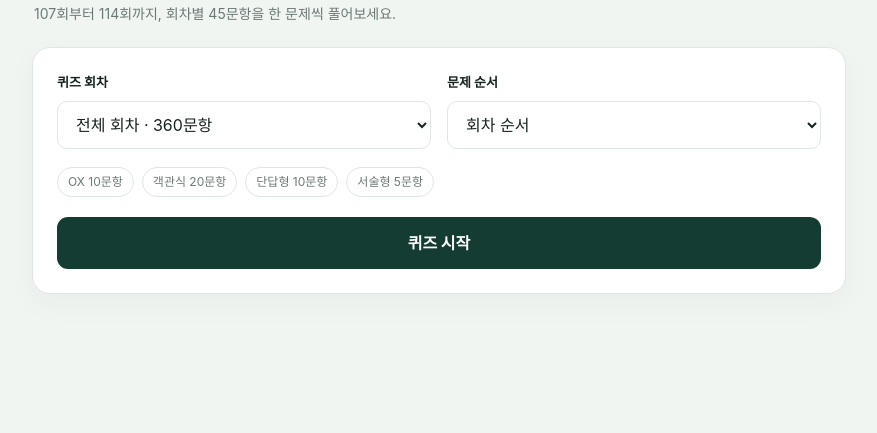
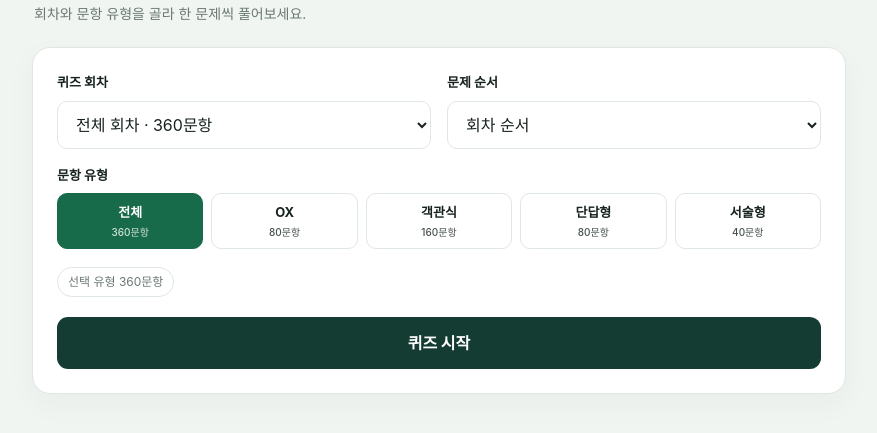
Before and after one commit to shaedow1/bnk_somae, a plain HTML site: page suntae/index.html in a window 1280 px wide. Shown: the part 103-536 px from the top of the page, without its empty margins (201-1078 px from the left). Drawn offline with Linux system fonts and the light colour scheme; no server answers.

Commit message:
Add question type filters to receiving quiz

```diff
--- a/suntae/index.html
+++ b/suntae/index.html
@@ -13,6 +13,7 @@
   h1{margin:4px 0 3px;font-size:clamp(24px,5vw,34px);line-height:1.25;letter-spacing:-.04em}.subtitle{margin:0;color:var(--muted);font-size:14px}
   .panel{background:var(--paper);border:1px solid var(--line);border-radius:18px;box-shadow:0 10px 30px #193d2b0a;padding:24px}
   .setup-grid{display:grid;grid-template-columns:1fr 1fr;gap:16px}.field label{display:block;margin-bottom:7px;font-size:13px;font-weight:750}.field select{width:100%;padding:12px 14px;border:1px solid var(--line);border-radius:10px;background:#fff;color:var(--ink)}
+  .field.full{grid-column:1/-1}.type-buttons{display:grid;grid-template-columns:repeat(5,1fr);gap:8px}.type-button{min-height:44px;padding:8px 6px;border:1px solid var(--line);border-radius:10px;background:#fff;color:var(--ink);font-size:13px;font-weight:750}.type-button.selected{border-color:var(--green);background:var(--green);color:#fff}.type-button small{display:block;font-size:10px;font-weight:500;opacity:.8}
   .button{border:0;border-radius:11px;padding:13px 18px;font-weight:800}.primary{background:var(--deep);color:white}.secondary{border:1px solid var(--line);background:#fff;color:var(--ink)}.start{width:100%;margin-top:20px}
   .counts{display:flex;flex-wrap:wrap;gap:8px;margin-top:18px}.pill{border:1px solid var(--line);border-radius:999px;padding:4px 10px;color:var(--muted);font-size:12px}
   .topline{display:flex;align-items:center;gap:10px;margin-bottom:16px}.tag{border-radius:999px;background:#e8f2ed;color:var(--green);padding:4px 10px;font-size:12px;font-weight:800}.tag.type{background:#f3eee2;color:#76571e}.counter{margin-left:auto;color:var(--muted);font-size:13px;font-variant-numeric:tabular-nums}
@@ -22,15 +23,15 @@
   .subjective{display:grid;gap:12px}.subjective textarea{width:100%;min-height:110px;resize:vertical;padding:12px 14px;border:1px solid var(--line);border-radius:11px;font:inherit}.answerbox{white-space:pre-wrap;border:1px solid #cddfd3;border-radius:12px;background:#f3faf5;padding:15px}.answer-label{font-size:12px;font-weight:850;color:var(--green);margin-bottom:5px}.reference{margin-top:8px;color:var(--muted);font-size:12px}
   .feedback{margin-top:16px;padding:14px 15px;border-radius:12px;background:#f4f7f5;border:1px solid var(--line)}.feedback strong{display:block;margin-bottom:4px}.feedback p{margin:5px 0 0;white-space:pre-wrap}.rating{display:flex;gap:9px;margin-top:12px}.rating button{flex:1}.nav{display:flex;gap:10px;margin-top:18px}.nav button{flex:1}.hidden{display:none!important}.end{text-align:center}.score{font-size:38px;font-weight:900;color:var(--green);line-height:1.25;margin:8px}.end p{color:var(--muted)}
   .nav .home-button{flex:0 0 auto}.comments{border-top:1px solid var(--line);margin-top:22px;padding-top:17px}.comments h3{font-size:15px;margin:0 0 10px}.comment-count{font-size:12px;color:var(--muted);font-weight:500}.comment{padding:10px 12px;background:#f6f8f6;border-radius:10px;margin:7px 0}.comment-meta{font-size:12px;color:var(--muted);margin-bottom:3px}.comment-text{white-space:pre-wrap;font-size:14px}.comment-empty,.comment-note{font-size:12px;color:var(--muted)}.comment-form{display:grid;gap:8px;margin-top:12px}.comment-form input,.comment-form textarea{width:100%;padding:10px 12px;border:1px solid var(--line);border-radius:9px;font:inherit}.comment-form textarea{min-height:72px;resize:vertical}.comment-form button{justify-self:end}.wrong-list{margin-top:18px;text-align:left}.wrong-item{border-top:1px solid var(--line);padding:14px 0}.wrong-item h3{font-size:14px;margin:0 0 6px}.wrong-item p{white-space:pre-wrap;margin:4px 0;font-size:13px}.wrong-item .answer{color:var(--green);font-weight:700}
-  @media(max-width:600px){.shell{padding:20px 13px 42px}.panel{padding:19px 16px}.setup-grid{grid-template-columns:1fr}.question{font-size:17px}.topline{gap:6px}.tag{padding:4px 8px}}
+  @media(max-width:600px){.shell{padding:20px 13px 42px}.panel{padding:19px 16px}.setup-grid{grid-template-columns:1fr}.field.full{grid-column:auto}.type-buttons{gap:5px}.type-button{padding:7px 2px;font-size:11px}.question{font-size:17px}.topline{gap:6px}.tag{padding:4px 8px}}
 </style>
 </head>
 <body>
 <main class="shell">
-  <header><div class="eyebrow">BNK · 수신</div><h1>기초업무평가 문제은행</h1><p class="subtitle">107회부터 114회까지, 회차별 45문항을 한 문제씩 풀어보세요.</p></header>
+  <header><div class="eyebrow">BNK · 수신</div><h1>기초업무평가 문제은행</h1><p class="subtitle">회차와 문항 유형을 골라 한 문제씩 풀어보세요.</p></header>
   <section id="setup" class="panel">
-    <div class="setup-grid"><div class="field"><label for="exam">퀴즈 회차</label><select id="exam"><option value="all">전체 회차 · 360문항</option></select></div><div class="field"><label for="order">문제 순서</label><select id="order"><option value="sequential">회차 순서</option><option value="shuffle">무작위 순서</option></select></div></div>
-    <div class="counts"><span class="pill">OX 10문항</span><span class="pill">객관식 20문항</span><span class="pill">단답형 10문항</span><span class="pill">서술형 5문항</span></div>
+    <div class="setup-grid"><div class="field"><label for="exam">퀴즈 회차</label><select id="exam"><option value="all">전체 회차 · 360문항</option></select></div><div class="field"><label for="order">문제 순서</label><select id="order"><option value="sequential">회차 순서</option><option value="shuffle">무작위 순서</option></select></div><div class="field full"><label>문항 유형</label><div id="type-buttons" class="type-buttons"><button class="type-button selected" data-type="all" aria-pressed="true">전체</button><button class="type-button" data-type="ox" aria-pressed="false">OX</button><button class="type-button" data-type="mc" aria-pressed="false">객관식</button><button class="type-button" data-type="fill" aria-pressed="false">단답형</button><button class="type-button" data-type="essay" aria-pressed="false">서술형</button></div></div></div>
+    <div id="type-counts" class="counts"></div>
     <button id="start" class="button primary start">퀴즈 시작</button>
   </section>
   <section id="quiz" class="panel hidden" aria-live="polite">
@@ -45,7 +46,7 @@
   <section id="end" class="panel end hidden"><div class="eyebrow">완료</div><div id="score" class="score"></div><p id="score-detail"></p><button id="wrong-toggle" class="button secondary">틀린 문제 보기</button> <button id="again" class="button primary">다시 풀기</button> <button id="home" class="button secondary">처음으로</button><div id="wrong-list" class="wrong-list hidden"></div></section>
 </main>
 <script>
-const $=id=>document.getElementById(id);let bank=[],pool=[],index=0,marks=new Map(),comments={},commentsReady=false,commentsAvailable=false;
+const $=id=>document.getElementById(id);let bank=[],pool=[],index=0,marks=new Map(),comments={},commentsReady=false,commentsAvailable=false,selectedType="all";
 const typeNames={ox:"OX",mc:"객관식",fill:"단답형",essay:"서술형"};
 const key=q=>`${q.exam}-${q.n}`;
 function setText(el,value){el.textContent=value??""}
@@ -53,11 +54,13 @@ async function init(){
   const basePath=location.pathname.replace(/\/index\.html$/i,"").replace(/\/?$/, "/");
   const response=await fetch(`${basePath}questions.json`);if(!response.ok)throw new Error(`문제은행 파일을 불러오지 못했습니다. (${response.status})`);bank=await response.json();
   [...new Set(bank.map(q=>q.exam))].sort((a,b)=>a-b).forEach(exam=>{const option=document.createElement("option");option.value=exam;option.textContent=`제${exam}회 · 45문항`;$("exam").append(option)});
-  $("start").addEventListener("click",start);$("prev").addEventListener("click",()=>move(-1));$("next").addEventListener("click",()=>move(1));$("again").addEventListener("click",start);$("home").addEventListener("click",home);$("home-during").addEventListener("click",home);$("wrong-toggle").addEventListener("click",toggleWrong);$("comment-send").addEventListener("click",sendComment);
+  $("start").addEventListener("click",start);$("prev").addEventListener("click",()=>move(-1));$("next").addEventListener("click",()=>move(1));$("again").addEventListener("click",start);$("home").addEventListener("click",home);$("home-during").addEventListener("click",home);$("wrong-toggle").addEventListener("click",toggleWrong);$("comment-send").addEventListener("click",sendComment);$("exam").addEventListener("change",updateTypeCounts);
+  document.querySelectorAll(".type-button").forEach(button=>button.addEventListener("click",()=>{selectedType=button.dataset.type;document.querySelectorAll(".type-button").forEach(item=>{const active=item===button;item.classList.toggle("selected",active);item.setAttribute("aria-pressed",String(active))});updateTypeCounts()}));updateTypeCounts();
   try{$("comment-name").value=localStorage.getItem("suntae-comment-name")||""}catch{}
   loadComments();
 }
-function start(){const selected=$("exam").value;pool=bank.filter(q=>selected==="all"||q.exam===Number(selected));if($("order").value==="shuffle")pool=pool.slice().sort(()=>Math.random()-.5);index=0;marks=new Map();$("setup").classList.add("hidden");$("end").classList.add("hidden");$("quiz").classList.remove("hidden");render()}
+function updateTypeCounts(){const exam=$("exam").value,scope=bank.filter(q=>exam==="all"||q.exam===Number(exam)),counts={all:scope.length,ox:0,mc:0,fill:0,essay:0};scope.forEach(q=>counts[q.type]++);document.querySelectorAll(".type-button").forEach(button=>{const type=button.dataset.type,label=type==="all"?"전체":typeNames[type];button.replaceChildren(document.createTextNode(label));const small=document.createElement("small");small.textContent=`${counts[type]}문항`;button.append(small)});setText($("type-counts"),"");const pill=document.createElement("span");pill.className="pill";pill.textContent=`선택 유형 ${counts[selectedType]}문항`;$("type-counts").append(pill)}
+function start(){const selected=$("exam").value;pool=bank.filter(q=>(selected==="all"||q.exam===Number(selected))&&(selectedType==="all"||q.type===selectedType));if($("order").value==="shuffle")pool=pool.slice().sort(()=>Math.random()-.5);index=0;marks=new Map();$("setup").classList.add("hidden");$("end").classList.add("hidden");$("quiz").classList.remove("hidden");render()}
 function move(delta){index+=delta;if(index<0)index=0;if(index>=pool.length){finish();return}render()}
 function render(){const q=pool[index],saved=marks.get(key(q));setText($("exam-tag"),`제${q.exam}회`);setText($("type-tag"),typeNames[q.type]);setText($("counter"),`${index+1} / ${pool.length}`);$("progress-fill").style.width=`${(index+1)/pool.length*100}%`;setText($("question"),q.q);$("interaction").replaceChildren();$("feedback").classList.add("hidden");$("prev").disabled=index===0;$("next").textContent=index===pool.length-1?"결과 보기":"다음 문제";renderComments(q);
   if(q.type==="ox")renderOptions(q,["O","X"],saved,true);else if(q.type==="mc")renderOptions(q,q.o,saved,false);else renderSubjective(q,saved);
@@ -73,7 +76,7 @@ async function loadComments(){try{const response=await fetch("/api/comments",{ca
 function renderComments(q){const list=$("comment-list");list.replaceChildren();const rows=comments[commentKey(q)]||[];setText($("comment-count"),rows.length?`${rows.length}개`:"");if(!commentsReady){setText($("comment-note"),"댓글을 불러오는 중...");return}if(!commentsAvailable){setText($("comment-note"),"댓글 서비스를 사용할 수 없습니다. 잠시 후 다시 확인해주세요.");$("comment-send").disabled=true;return}$("comment-send").disabled=false;setText($("comment-note"),"");if(!rows.length){const empty=document.createElement("div");empty.className="comment-empty";empty.textContent="아직 댓글이 없습니다. 풀이와 팁을 남겨보세요.";list.append(empty)}rows.forEach(row=>{const item=document.createElement("div");item.className="comment";const meta=document.createElement("div");meta.className="comment-meta";meta.textContent=`${row.name||"익명"} · ${row.time||""}`;const body=document.createElement("div");body.className="comment-text";body.textContent=row.text||"";item.append(meta,body);list.append(item)})}
 async function sendComment(){if(!commentsAvailable)return;const text=$("comment-text").value.trim();if(!text){setText($("comment-note"),"댓글 내용을 입력해주세요.");return}const name=$("comment-name").value.trim()||"익명",q=pool[index],k=commentKey(q);$("comment-send").disabled=true;setText($("comment-note"),"저장 중...");try{localStorage.setItem("suntae-comment-name",name)}catch{}try{const response=await fetch("/api/comments",{method:"POST",headers:{"Content-Type":"application/json"},body:JSON.stringify({k,name,text})});if(!response.ok)throw new Error();const result=await response.json();comments[k]=result.list||[];$("comment-text").value="";renderComments(q)}catch{setText($("comment-note"),"저장에 실패했습니다. 잠시 후 다시 시도해주세요.");$("comment-send").disabled=false}}
 function toggleWrong(){const list=$("wrong-list");if(!list.classList.contains("hidden")){list.classList.add("hidden");$("wrong-toggle").textContent="틀린 문제 보기";return}list.replaceChildren();const wrong=pool.filter(q=>{const saved=marks.get(key(q));return q.type==="ox"||q.type==="mc"?!saved?.correct:saved?.known===false});if(!wrong.length){const empty=document.createElement("p");empty.textContent="틀린 문제가 없습니다.";list.append(empty)}wrong.forEach(q=>{const saved=marks.get(key(q)),item=document.createElement("article");item.className="wrong-item";const title=document.createElement("h3");title.textContent=`제${q.exam}회 ${q.n}번 · ${typeNames[q.type]}`;const question=document.createElement("p");question.textContent=q.q;const answer=document.createElement("p");answer.className="answer";answer.textContent=`정답: ${q.type==="ox"?q.a:q.type==="mc"?`${"①②③④"[q.a]} ${q.o[q.a]}`:q.a}`;item.append(title,question);if(q.type==="ox"||q.type==="mc"){const your=document.createElement("p");const selected=saved?.choice;your.textContent=`내 답: ${selected===undefined?"미응답":q.type==="ox"?(["O","X"][selected]):`${"①②③④"[selected]} ${q.o[selected]}`}`;item.append(your)}item.append(answer);if(q.e){const explanation=document.createElement("p");explanation.textContent=q.e;item.append(explanation)}list.append(item)});list.classList.remove("hidden");$("wrong-toggle").textContent=`틀린 문제 숨기기 (${wrong.length})`}
-function finish(){const objective=pool.filter(q=>q.type==="ox"||q.type==="mc"),subj=pool.filter(q=>q.type==="fill"||q.type==="essay");const got=objective.filter(q=>marks.get(key(q))?.correct).length;const rated=subj.filter(q=>marks.get(key(q))?.known!==undefined),selfGot=rated.filter(q=>marks.get(key(q)).known).length;$("quiz").classList.add("hidden");$("end").classList.remove("hidden");$("wrong-list").classList.add("hidden");$("wrong-toggle").textContent="틀린 문제 보기";setText($("score"),`${got} / ${objective.length}`);setText($("score-detail"),`객관식·OX 정답 · 단답형/서술형 자기평가 ${selfGot} / ${rated.length} (평가 ${subj.length}문항)`)}
+function finish(){const objective=pool.filter(q=>q.type==="ox"||q.type==="mc"),subj=pool.filter(q=>q.type==="fill"||q.type==="essay");const got=objective.filter(q=>marks.get(key(q))?.correct).length;const rated=subj.filter(q=>marks.get(key(q))?.known!==undefined),selfGot=rated.filter(q=>marks.get(key(q)).known).length;$("quiz").classList.add("hidden");$("end").classList.remove("hidden");$("wrong-list").classList.add("hidden");$("wrong-toggle").textContent="틀린 문제 보기";setText($("score"),objective.length?`${got} / ${objective.length}`:`${selfGot} / ${subj.length}`);setText($("score-detail"),objective.length?`객관식·OX 정답 · 단답형/서술형 자기평가 ${selfGot} / ${rated.length} (평가 ${subj.length}문항)`:`자기평가 ${selfGot} / ${subj.length}문항`)}
 function home(){$("end").classList.add("hidden");$("quiz").classList.add("hidden");$("setup").classList.remove("hidden")}
 init().catch(error=>{setText($("setup"),error.message||"문제은행 파일을 불러오지 못했습니다.")});
 </script>
```
